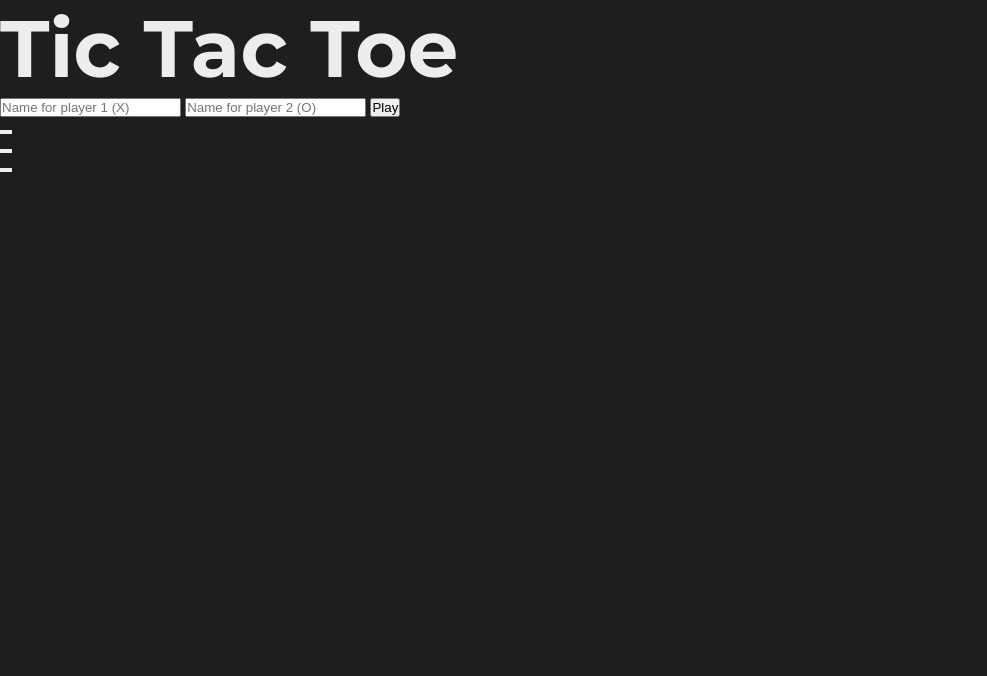
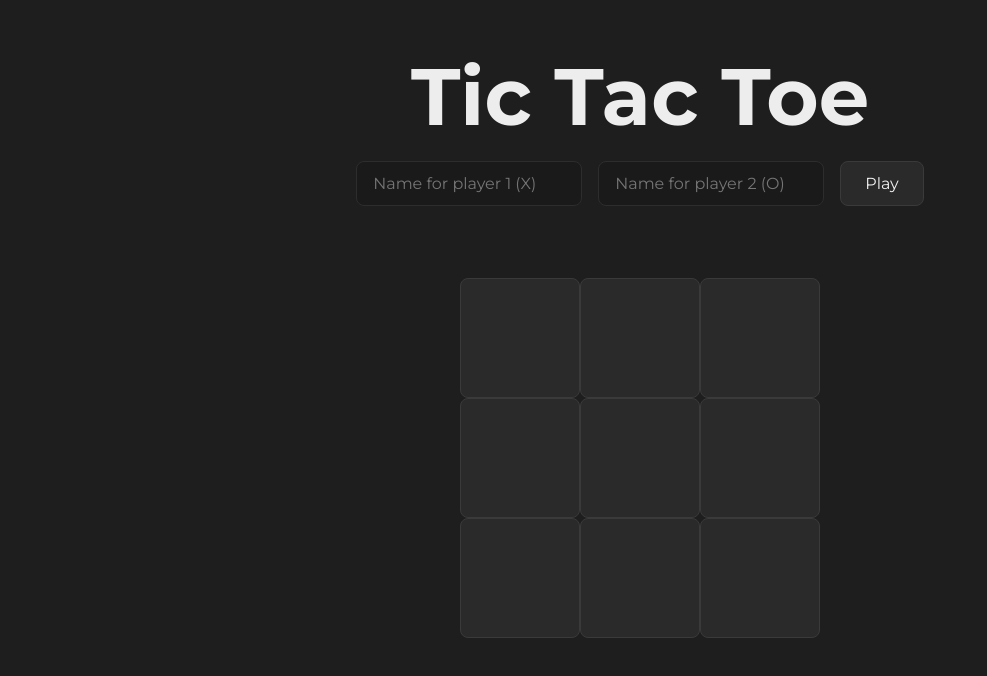
Before and after one commit to HaTruong05/JS-Tic-Tac-Toe, a plain HTML site: page index.html in a window 1280 px wide. Both pictures are taken after a click on the button "Play". Shown: the whole page, without its empty margins (0-987 px from the left). Drawn offline with Linux system fonts and the light colour scheme.

Commit message:
Improve styling.

```diff
--- a/index.html
+++ b/index.html
@@ -9,10 +9,16 @@
     <link href="https://fonts.googleapis.com/css2?family=Montserrat:wght@400;500;600;700&display=swap" rel="stylesheet">
 </head>
 <body>
-    <h1>Tic Tac Toe</h1>
-    <input type="text" id="xName" class="name" placeholder="Name for player 1 (X)">
-    <input type="text" id="oName" class="name" placeholder="Name for player 2 (O)">
-    <button id="startGame">Play</button>
-    <h3 id="result"></h3>
+    <div class="flex">
+        <h1>Tic Tac Toe</h1>
+    </div>
+    <div class="flex" id="user-inputs">
+        <input type="text" id="xName" class="name" placeholder="Name for player 1 (X)">
+        <input type="text" id="oName" class="name" placeholder="Name for player 2 (O)">
+        <button id="startGame">Play</button>
+    </div>
+    <div class="flex">
+        <h3></h3>
+    </div>
 </body>
 </html>
--- a/javascript.js
+++ b/javascript.js
@@ -114,9 +114,11 @@ const gameplay = (() => {
                 || checkRow(r, newMove)) {
                 console.log(`Player ${currentPlayer.getName()} wins`)
                 gameDisplay.movesActve = false;
+                gameDisplay.startButtonActive = true;
             } else if (emptySpace === 0) {
                 console.log(`It's a tie!`)
                 gameDisplay.movesActve = false;
+                gameDisplay.startButtonActive = true;
             } else {
                 xTurn = !xTurn;
                 currentPlayer = xTurn ? playerX : playerO;
@@ -134,10 +136,16 @@ const gameDisplay = (() => {
         const boardDisplay = document.createElement('div');
         boardDisplay.id = 'board';
 
+        const boardContainer = document.createElement('div');
+        boardContainer.classList.add('flex');
+        boardContainer.appendChild(boardDisplay);
+
         for (let r = 0; r < 3; r++) {
             const rowDisplay = document.createElement('div');
+            rowDisplay.classList.add('flex')
             for (let c = 0; c < 3; c++) {
                 const spaceDisplay = document.createElement('button');
+                spaceDisplay.classList.add('flex')
 
                 spaceDisplay.setAttribute('data-row', r);
                 spaceDisplay.setAttribute('data-col', c);
@@ -158,7 +166,7 @@ const gameDisplay = (() => {
         const prevBoard = document.getElementById('board');
         if (prevBoard) {prevBoard.remove()}
 
-        document.body.appendChild(boardDisplay);
+        document.body.appendChild(boardContainer);
     }
 
     return {startButtonActive, movesActve, renderBoard}
--- a/styles.css
+++ b/styles.css
@@ -1,6 +1,7 @@
 * {
-    margin: 0;
-    padding: 0;
+  margin: 0;
+  padding: 0;
+  box-sizing: border-box;
 }
 
 body {
@@ -8,7 +9,89 @@ body {
   background-color: #1E1E1E;
 }
 
+.flex {
+  display: flex;
+  justify-content: center;
+  align-items: center;
+}
+
+#user-inputs {
+  gap: 16px;
+}
+
+input, textarea {
+  background-color: #1A1A1A;
+  color: #F1F1F1;
+  border: 1px solid #2D2D2D;
+  padding: 0.75rem 1rem;
+  border-radius: 8px;
+  font-family: 'Montserrat', sans-serif;
+  font-size: 1rem;
+  transition: border-color 0.2s ease, box-shadow 0.2s ease;
+}
+
+input:focus,
+textarea:focus {
+  outline: none;
+  border-color: #4FC3F7;
+  box-shadow: 0 0 0 2px rgba(79, 195, 247, 0.3);
+}
+
 h1 {
-    font-size: 5rem;
-    color: #EDEDED;
+  font-size: 5rem;
+  color: #EDEDED;
+  padding: 3rem 0 1rem;
 }
+
+#startGame {
+  background-color: #2A2A2A;
+  color: #F1F1F1;
+  border: 1px solid #3A3A3A;
+  padding: 0.75rem 1.5rem;
+  border-radius: 8px;
+  font-family: 'Montserrat', sans-serif;
+  font-size: 1rem;
+  cursor: pointer;
+  transition: background-color 0.2s ease, border-color 0.2s ease, transform 0.1s ease;
+}
+
+#startGame:hover {
+  background-color: #3C3C3C;
+  border-color: #4FC3F7;
+}
+
+#startGame:active {
+  transform: scale(0.98);
+}
+
+#board {
+  padding-top: 4.5rem;
+}
+
+
+#board button {
+  background-color: #2A2A2A;
+  border: 1px solid #3A3A3A;
+  color: #F1F1F1;
+  font-family: 'Montserrat', sans-serif;
+  font-size: 2.5rem;
+  font-weight: 600;
+  width: 120px;
+  height: 120px;
+  border-radius: 8px;
+  cursor: pointer;
+  transition: background-color 0.2s ease, transform 0.1s ease;
+}
+
+#board button:hover {
+  background-color: #3C3C3C;       /* Slightly lighter on hover */
+}
+
+#board button:active {
+  transform: scale(0.96);          /* Click feedback */
+}
+
+#board button:disabled {
+  cursor: default;
+  opacity: 0.6;
+}
```
